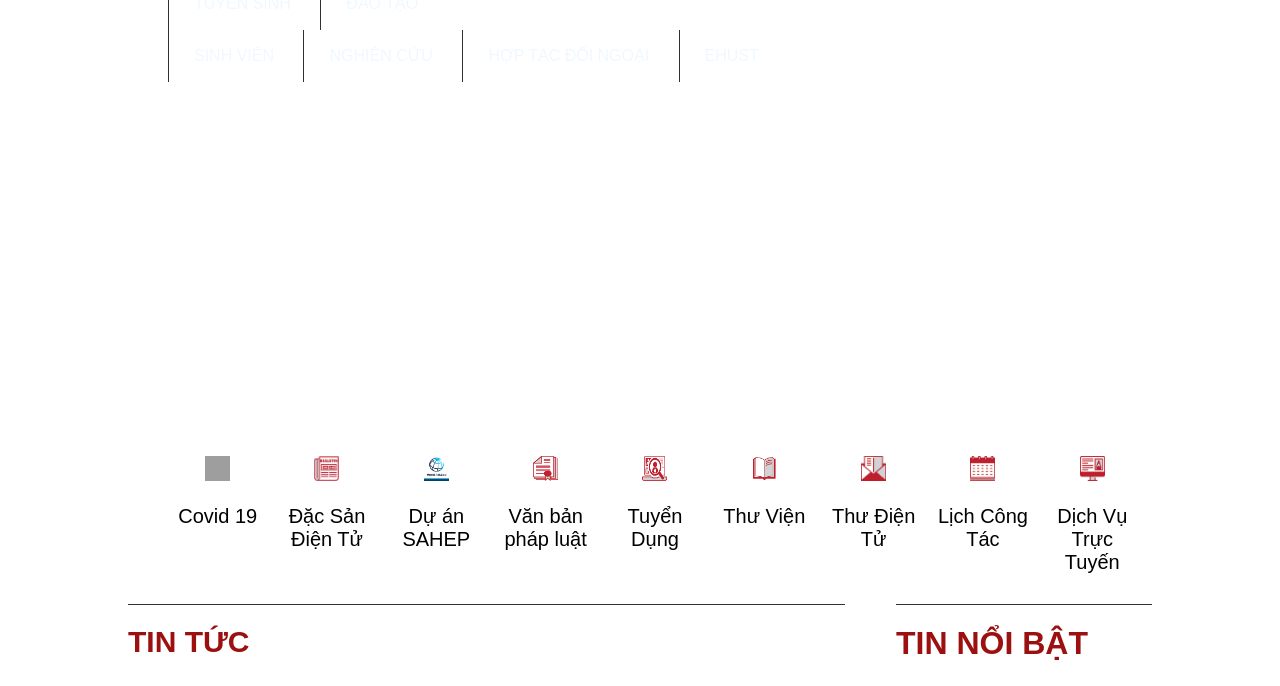
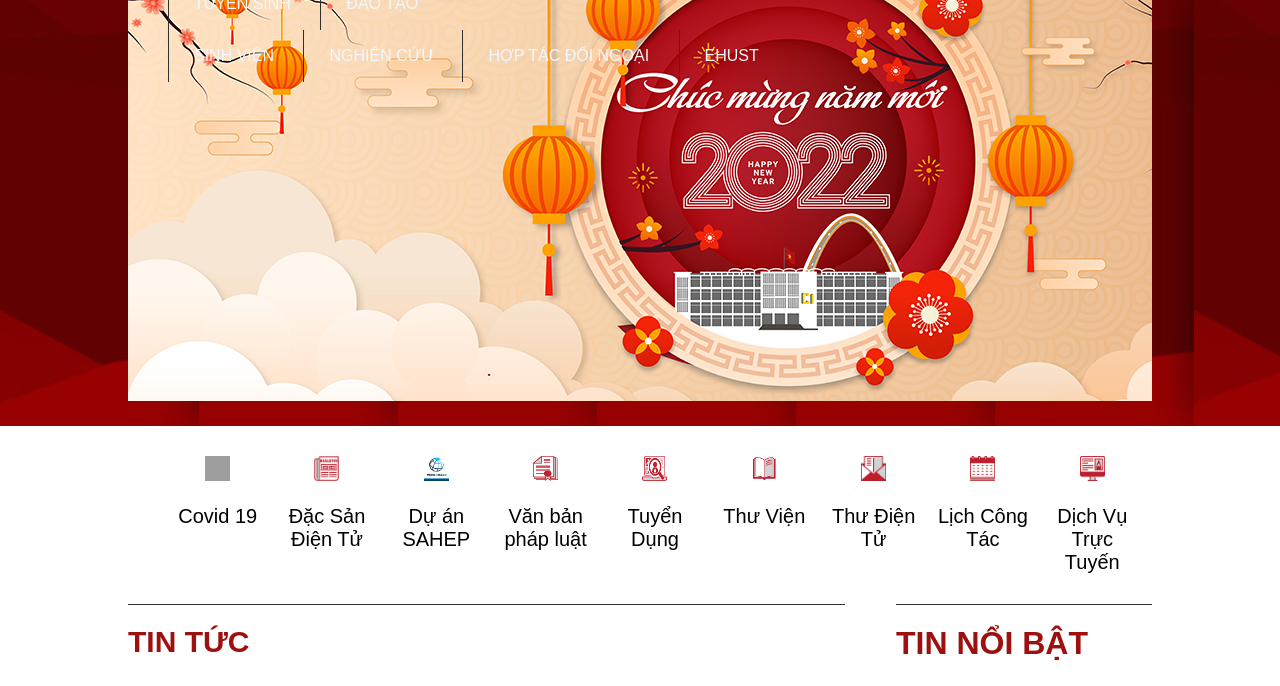
Before and after one commit to hathechi/asssignment_web, a plain HTML site: page index.html in a window 1280 px wide. Shown: the part 199-885 px from the top of the page. Drawn offline with Linux system fonts and the light colour scheme; the site is published under a folder, as on GitHub Pages, so addresses that start at the root find nothing.

Commit message:
fix path

```diff
--- a/css/style.css
+++ b/css/style.css
@@ -18,7 +18,7 @@ header{
     padding-top: 18px;
 }
 .main1{
-  background: url(/Images/br3.jpg);
+  background: url(../Images/br3.jpg);
 
 }
 .liner{
@@ -35,7 +35,7 @@ header{
 .container{
   height: 500px;
      width: 80%;
-    background: url(/Images/br2.jpg)no-repeat ;width: 1320;height: 422;
+    background: url(../Images/br2.jpg)no-repeat ;width: 1320;height: 422;
 }
 .nav{
    height: 52px;
@@ -258,7 +258,7 @@ color: #9c1010;
      margin-top: 100px;
 }
 footer{
-    background: url(/Images/222222.jpg);
+    background: url(../Images/222222.jpg);
 }
 .footer_br{
     width: 80%;
```
Also changed, not shown: index.html (+2 -2 lines).
